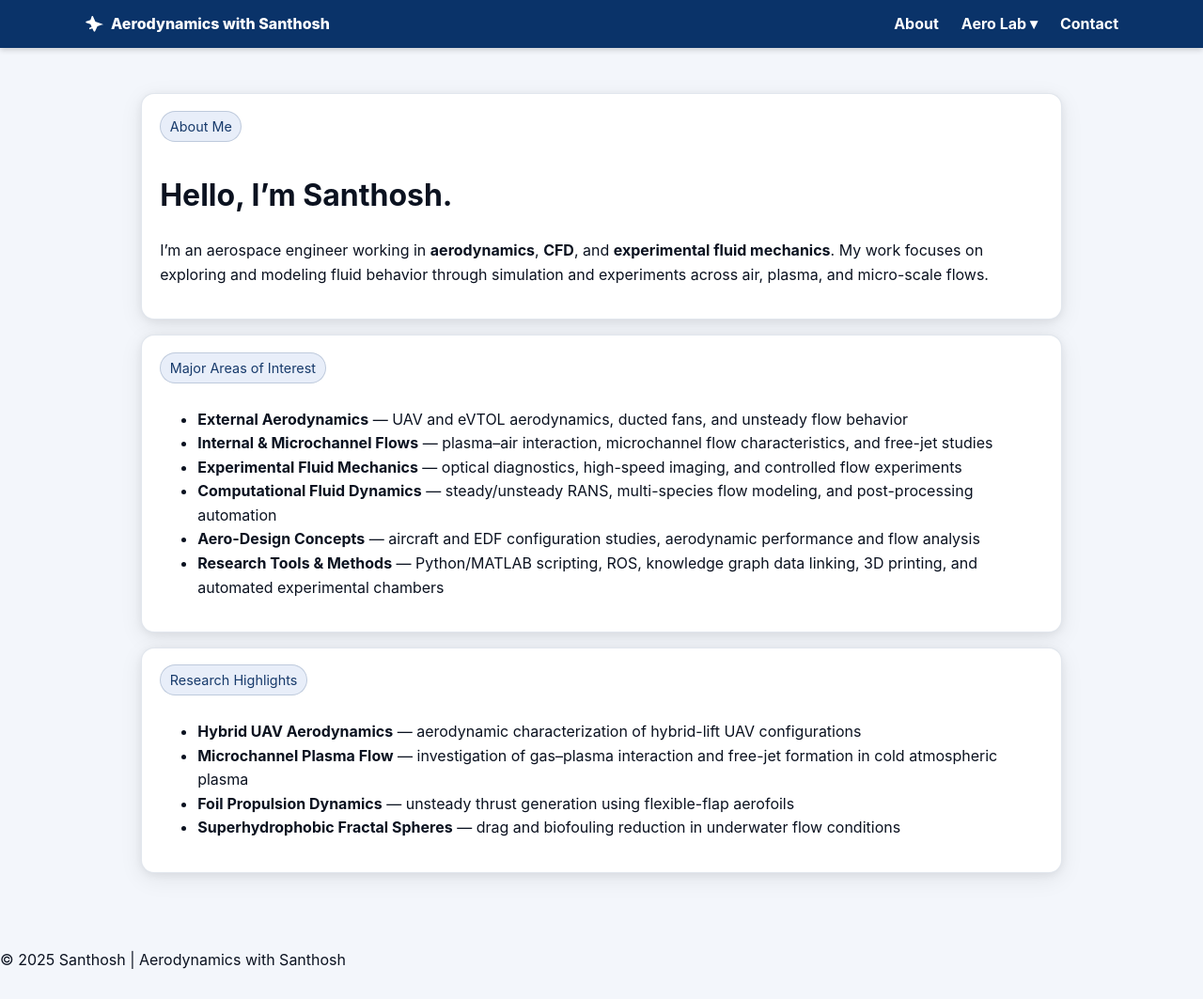
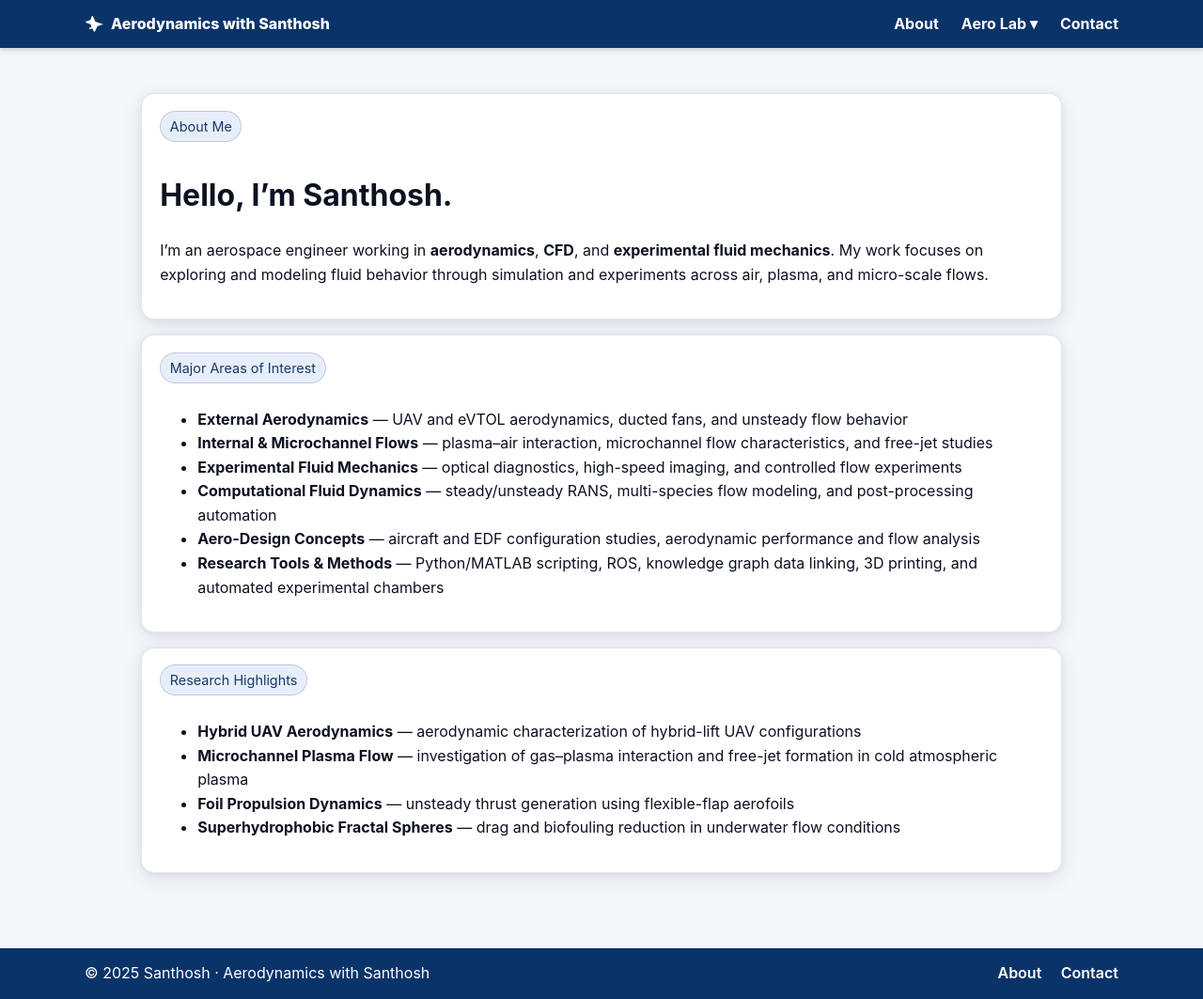
Before and after one commit to SandeJarvis/santhoshaero, a Jekyll site: the page built from index.md, in a window 1280 px wide. Shown: the whole page at 94% size. Built offline with Jekyll 4.4.1, drawn with Linux system fonts in a browser that asks for light colours; before the commit the page ends 1034 px from its top, so only the background shows below that.

Commit message:
Update footer.html

```diff
--- a/_includes/footer.html
+++ b/_includes/footer.html
@@ -1 +1,9 @@
-<footer>© 2025 Santhosh | Aerodynamics with Santhosh</footer>
+<footer class="site-footer">
+  <div class="footer-inner">
+    <span>© {{ "now" | date: "%Y" }} Santhosh · Aerodynamics with Santhosh</span>
+    <nav class="footer-nav">
+      <a href="{{ '/' | relative_url }}">About</a>
+      <a href="{{ '/contact' | relative_url }}">Contact</a>
+    </nav>
+  </div>
+</footer>
```
